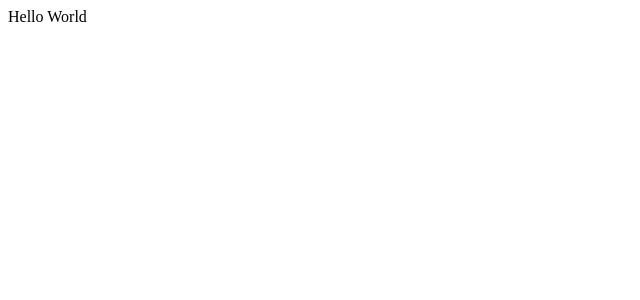
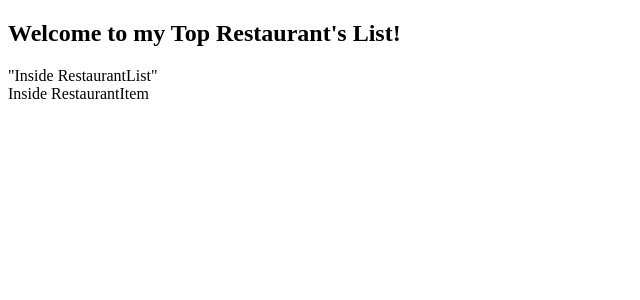
Before and after one commit to mchengye93/coding-challenge, a React app: page / in a window 1280 px wide. Shown: the top 300 px of the page, without its empty margins (0-640 px from the left). Built offline with nearby package versions, Linux system fonts and the light colour scheme; no server answers; the HTML template or start-up script is replaced by a standard one.

Commit message:
connected client and server and setup restaurantList and restaurant item component

```diff
--- /dev/null
+++ b/client/src/components/RestaurantItem.jsx
@@ -0,0 +1,11 @@
+import React from 'react';
+
+const RestaurantItem = () => {
+    return (
+        <div>
+            Inside RestaurantItem
+        </div>
+    )
+}
+
+export default RestaurantItem;
--- /dev/null
+++ b/client/src/components/RestaurantList.jsx
@@ -0,0 +1,12 @@
+import React from 'react';
+import RestaurantItem from './RestaurantItem.jsx';
+
+const RestaurantList = () => {
+    return (
+        <div>
+            "Inside RestaurantList"
+            <RestaurantItem />
+        </div>
+    )
+}
+export default RestaurantList;
--- a/client/src/container/App.jsx
+++ b/client/src/container/App.jsx
@@ -1,10 +1,29 @@
 import React, { Component } from 'react';
+import axios from 'axios';
+import RestaurantList from '../components/RestaurantList.jsx';
 
 class App extends Component {
+  constructor(props) {
+    super(props);
+    this.state = {
+      restaurants: []
+    }
+  }
+  componentDidMount() {
+
+    axios.get('/api/restaurants')
+    .then((response)=> {
+        this.setState({
+            restaurants: response.data});
+          })
+
+  }
   render() {
+    console.log(this.state);
     return (
       <div>
-        Hello World
+        <h2>Welcome to my Top Restaurant's List!</h2>
+        <RestaurantList/>
       </div>
     );
   }
```
